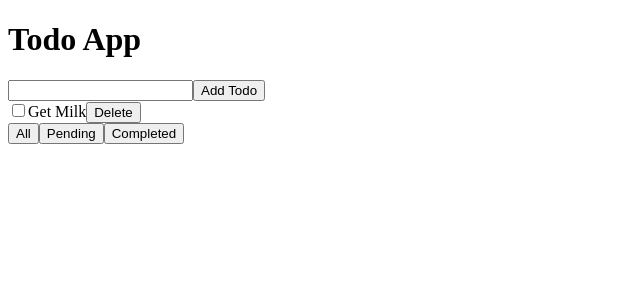
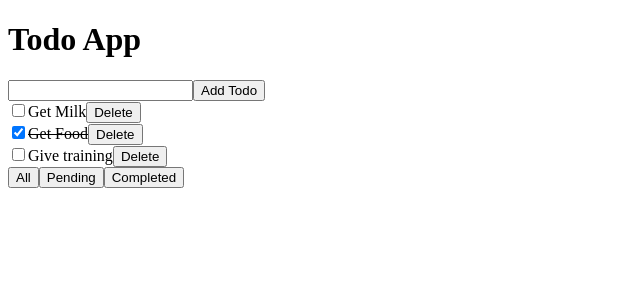
Before and after one commit to imyagnesh/ratik_react_training, a React app: page / in a window 1280 px wide. Shown: the top 300 px of the page, without its empty margins (0-640 px from the left). Built offline with nearby package versions, Linux system fonts and the light colour scheme; data requests are answered from the project's data file.

Commit message:
completed api calls

```diff
--- a/db.json
+++ b/db.json
@@ -4,6 +4,16 @@
       "todoText": "Get Milk",
       "isDone": false,
       "id": 1
+    },
+    {
+      "todoText": "Get Food",
+      "isDone": true,
+      "id": 2
+    },
+    {
+      "todoText": "Give training",
+      "isDone": false,
+      "id": 3
     }
   ]
 }
--- a/src/App.js
+++ b/src/App.js
@@ -6,48 +6,102 @@ class TodoApp extends Component {
   state = {
     todoList: [],
     filterType: 'all',
+    loading: false,
+    error: null,
   };
 
   txtInput = createRef();
 
   async componentDidMount() {
     try {
+      this.setState({
+        loading: true,
+      });
       const res = await fetch(
         'http://localhost:8080/todoList',
       );
       const json = await res.json();
       this.setState({
         todoList: json,
+        loading: false,
       });
-    } catch (error) {}
+    } catch (error) {
+      this.setState({
+        loading: false,
+        error,
+      });
+    }
   }
 
-  addTodo = (event) => {
+  addTodo = async (event) => {
     event.preventDefault();
+    try {
+      this.setState({
+        loading: true,
+      });
+
+      const todoText = this.txtInput.current.value;
+
+      const res = await fetch(
+        'http://localhost:8080/todoList',
+        {
+          method: 'POST',
+          body: JSON.stringify({
+            todoText,
+            isDone: false,
+          }),
+          headers: {
+            'Content-Type': 'application/json',
+            Accept: 'application/json',
+          },
+        },
+      );
+
+      const json = await res.json();
 
       const { todoList } = this.state;
 
-    const todoText = this.txtInput.current.value;
-
       this.setState(
         {
-        todoList: [
-          ...todoList,
-          {
-            id: new Date().valueOf(),
-            todoText,
-            isDone: false,
-          },
-        ],
+          todoList: [...todoList, json],
           filterType: 'all',
+          loading: false,
         },
         () => {
           this.txtInput.current.value = '';
         },
       );
+    } catch (error) {
+      this.setState({
+        loading: false,
+        error,
+      });
+    }
   };
 
-  completeTodo = (item) => {
+  completeTodo = async (item) => {
+    try {
+      this.setState({
+        loading: true,
+      });
+
+      const res = await fetch(
+        `http://localhost:8080/todoList/${item.id}`,
+        {
+          method: 'PUT',
+          body: JSON.stringify({
+            ...item,
+            isDone: !item.isDone,
+          }),
+          headers: {
+            'Content-Type': 'application/json',
+            Accept: 'application/json',
+          },
+        },
+      );
+
+      const json = await res.json();
+
       const { todoList } = this.state;
       const index = todoList.findIndex(
         (x) => x.id === item.id,
@@ -55,13 +109,20 @@ class TodoApp extends Component {
 
       const updateTodoList = [
         ...todoList.slice(0, index),
-      { ...item, isDone: !item.isDone },
+        json,
         ...todoList.slice(index + 1),
       ];
 
       this.setState({
         todoList: updateTodoList,
+        loading: false,
       });
+    } catch (error) {
+      this.setState({
+        loading: false,
+        error,
+      });
+    }
   };
 
   deleteTodo = (item) => {
@@ -94,6 +155,16 @@ class TodoApp extends Component {
   };
 
   render() {
+    const { loading, error } = this.state;
+
+    if (loading) {
+      return <h1>Loading...</h1>;
+    }
+
+    if (error) {
+      return <h1>{error.message}</h1>;
+    }
+
     return (
       <div>
         <h1>Todo App</h1>
```
Lines whose indentation alone changed are shown as unchanged.
